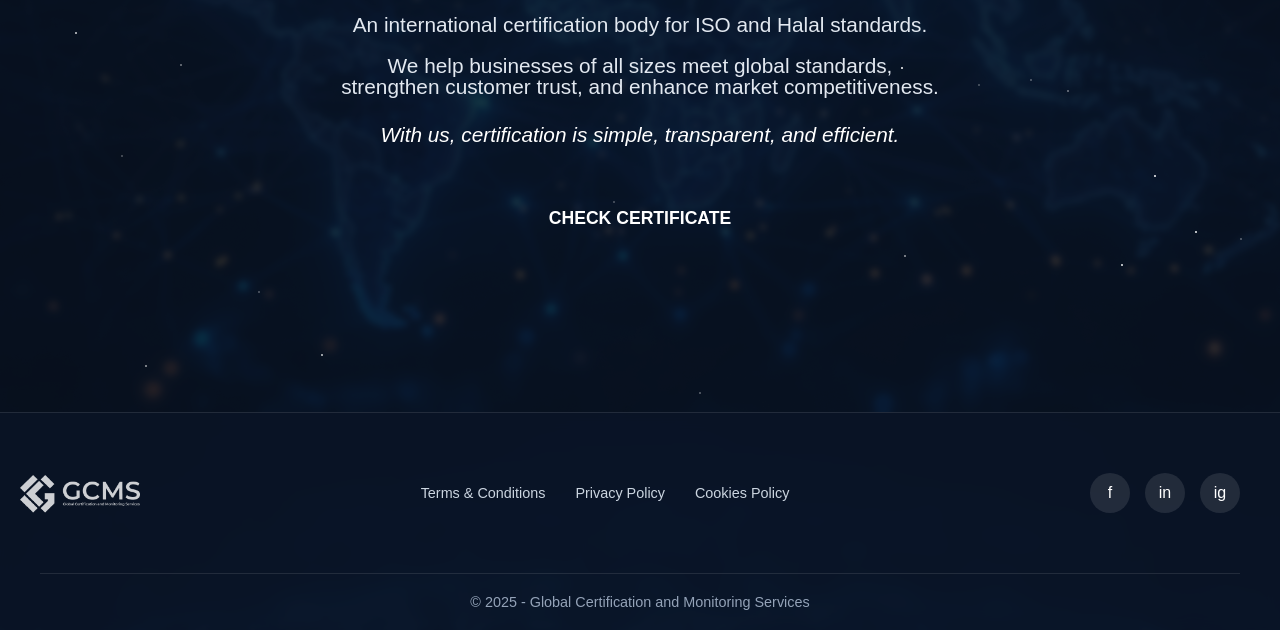
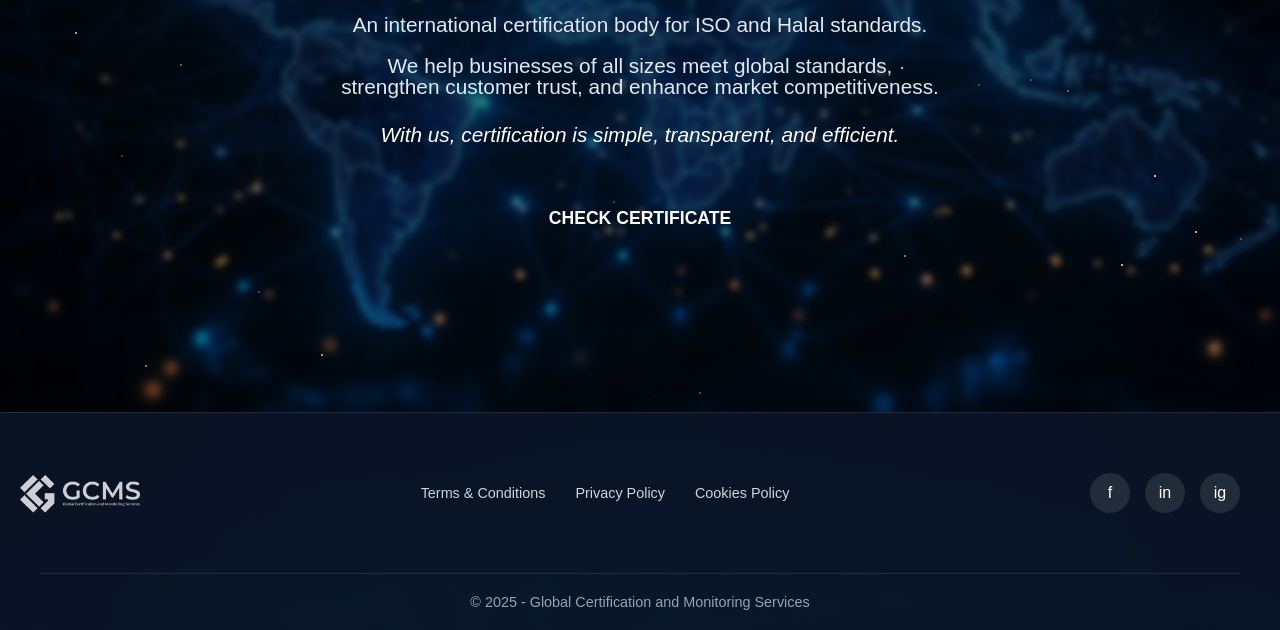
Before and after one commit to bushwifi/GCMS-, a plain HTML site: page index.html in a window 1280 px wide. Shown: the part 388-1018 px from the top of the page. Drawn offline with Linux system fonts and the light colour scheme.

Commit message:
Updated background

```diff
--- a/css/index.css
+++ b/css/index.css
@@ -21,7 +21,6 @@
             left: 0;
             width: 100%;
             height: 100%;
-            background: rgba(10, 22, 40, 0.7);
             pointer-events: none;
             z-index: -1;
         }
```
